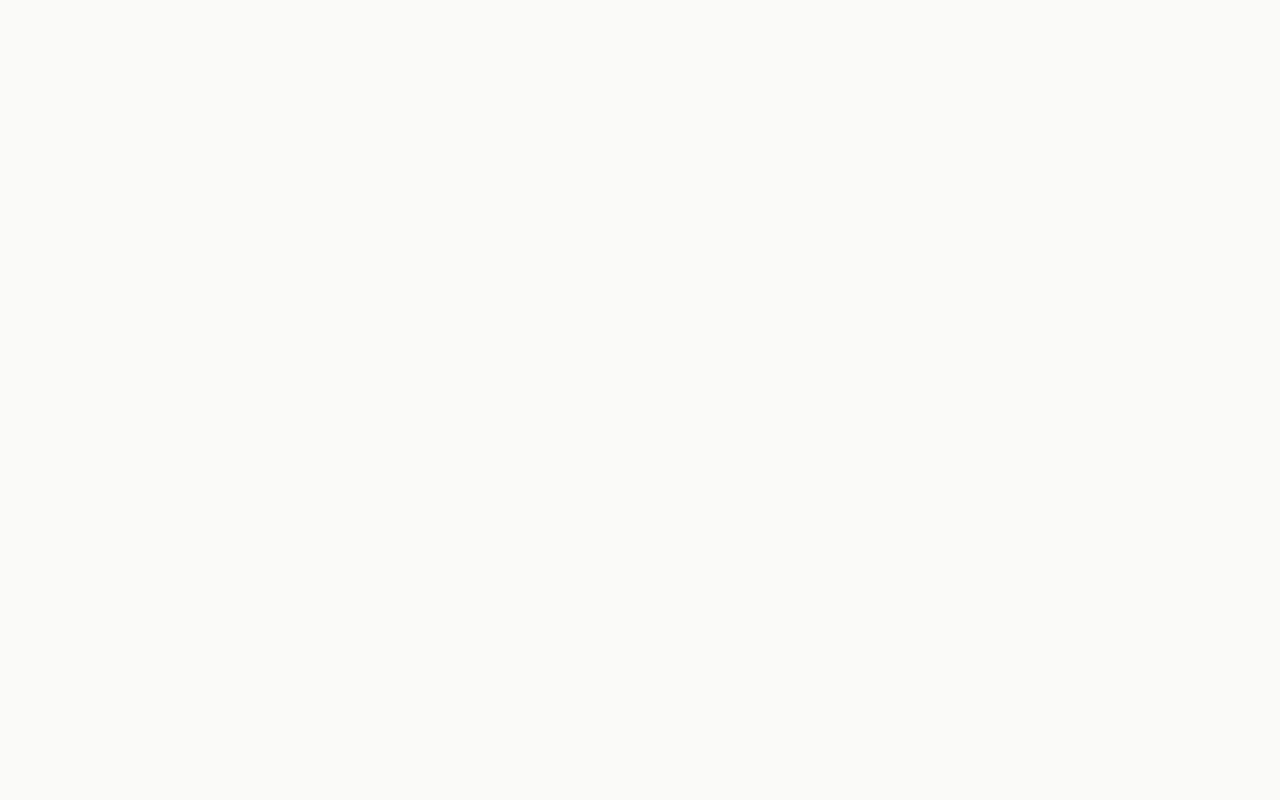
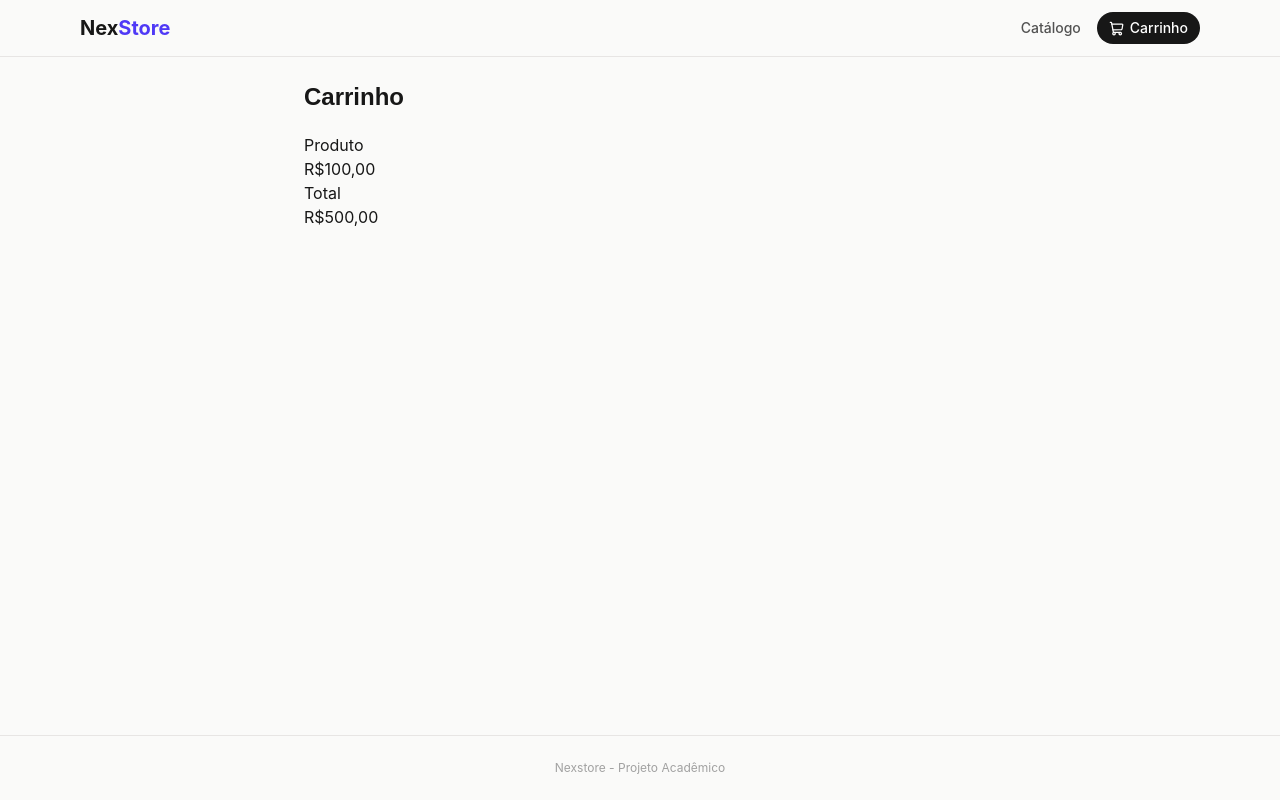
Before and after one commit to Matheus-Jones/Nexstore-Fiap, a React (Vite) app: page /carrinho in a window 1280 px wide. Before the commit this address had no page. Built offline with nearby package versions, Linux system fonts and the light colour scheme.

Commit message:
feat: added tailwindcss on catalogpage

```diff
--- a/package.json
+++ b/package.json
@@ -11,6 +11,7 @@
   },
   "dependencies": {
     "@tailwindcss/vite": "^4.3.3",
+    "lucide-react": "^1.47.0",
     "react": "^19.2.8",
     "react-dom": "^19.2.8",
     "react-router-dom": "^7.18.3",
--- a/src/App.tsx
+++ b/src/App.tsx
@@ -1,6 +1,6 @@
 import { BrowserRouter, Route, Routes } from "react-router-dom"
 import { CatalogPage } from "./pages/CatalogPage"
-import { CartItem } from "./pages/CartItem"
+import { CartPage } from "./pages/CartPage"
 import { MainLayout } from "./layouts/MainLayout"
 
 import "./index.css"
@@ -11,7 +11,7 @@ function App() {
       <Routes>
         <Route element={<MainLayout />}>
           <Route index element={<CatalogPage />} />
-          <Route path="/cart" element={<CartItem />} />
+          <Route path="/carrinho" element={<CartPage />} />
         </Route>
       </Routes>
     </BrowserRouter>
--- /dev/null
+++ b/src/components/Header.tsx
@@ -0,0 +1,51 @@
+import { ShoppingCart } from "lucide-react"
+import { Link, NavLink } from "react-router-dom"
+
+interface HeaderProps {
+    totalItems: number
+}
+
+type IsActive = {isActive: boolean}
+
+const linkClass = ({isActive}: IsActive) => {
+
+    return `rounded-full px-3 py-1.5 text-sm font-medium transition ${isActive ?
+        "bg-neutral-900 text-white" : "text-neutral-600 hover:bg-stone-200"}`
+
+}
+
+export function Header({totalItems}: HeaderProps) {
+
+    return (
+        <header className="sticky top-0 z-10 border-b border-stone-200 bg-stone-50/95 backdrop-blur-sm">
+
+            <div className="mx-auto flex max-w-6xl items-center justify-between px-4 py-3">
+
+                <Link to='/' className="flex max-w-6xl items-center text-xl font-bold">
+                    Nex<span className="text-indigo-600">Store</span>
+                </Link>
+
+                <nav className="flex items-center gap-1">
+
+                    <NavLink to="/" className={linkClass}>
+                        Catálogo
+                    </NavLink>
+
+                    <NavLink to="/carrinho" className={linkClass}>
+                        <span className="flex items-center gap-1.5">
+                            <ShoppingCart size={15} />
+                            Carrinho
+                            {totalItems > 0 && (
+                                <span className="flex h-4 w-4 items-center justify-center rounded-full
+                                 bg-amber-500 text-[10px] font-bold text-white">{totalItems}</span>
+                            )}
+                        </span>
+                    </NavLink>
+
+                </nav>
+
+            </div>
+
+        </header>
+    )
+}
--- a/src/index.css
+++ b/src/index.css
@@ -32,4 +32,9 @@
         @apply items-center justify-center gap-1.5 rounded-full bg-indigo-600 px-4 py-2 text-sm font-medium text-white transition hover:bg-indigo-700 focus-visible:outline-none disabled:opacity-60
     }
 
+    .field {
+        @apply rounded-full border border-stone-300 bg-white px-3 py-1.5 text-sm focus:outline-none focus-visible:ring-2 focus-visible:ring-indigo-500
+
+    }
+
 }
--- a/src/layouts/MainLayout.tsx
+++ b/src/layouts/MainLayout.tsx
@@ -1,26 +1,21 @@
 import { Link, Outlet } from "react-router-dom";
+import { Header } from "../components/Header";
 
-export function MainLayout () {
+interface MainLayoutProps {
+    totalItems: number
+}
+
+export function MainLayout({totalItems}: MainLayoutProps) {
 
     return(
-        <div>
+        <div className="flex min-h-screen flex-col">
+            <Header totalItems={totalItems} />
 
-            <nav>
-                <ul>
-                    <li>
-                        <Link to="/">Catalogo</Link>
-                    </li>
-                    <li>
-                        <Link to="/cart">Itens disponiveis</Link>
-                    </li>
-                </ul>
-            </nav>
-
-            <main>
+            <main className="mx-auto w-full max-w-6xl flex-1 py-6 px-4">
                 <Outlet/>
             </main>
 
-            <footer>Nexstore - Projeto Academico</footer>
+            <footer className="border-t border-stone-200 py-6 text-center text-xs text-neutral-400">Nexstore - Projeto Acadêmico</footer>
 
         </div>
 
--- a/src/pages/CartItem.tsx
+++ /dev/null
@@ -1,32 +0,0 @@
-
-
-export function CartItem() {
-
-    return(
-        <section>
-            <h1>Carrinho</h1>
-
-            <ul>
-                <li>
-                    <img src="https://s3.amazonaws.com/wpfiap/wp-content/uploads/2026/05/fiap-share-img.png" alt="iamgem da fiap" />
-                </li>
-
-                <div>
-                    <p>Curso de IA</p>
-                    <p>R$1.000,00</p>
-                </div>
-
-                <div>
-                    <button>Diminuir quantidade</button>
-                    <button>Aumentar quantidade</button>
-                </div>
-
-                <button>Remover</button>
-            </ul>
-
-        </section>
-
-    )
-
-
-}
--- /dev/null
+++ b/src/pages/CartPage.tsx
@@ -0,0 +1,31 @@
+interface CartPageProps {
+    items: number
+}
+
+export function CartPage({items}: CartPageProps) {
+
+    return(
+        <section className="mx-auto max-w-2xl">
+            <h1 className="mb-5 font-display text-2xl font-bold">Carrinho</h1>
+
+            <ul>
+                <li>
+                    <img src="" alt="" />
+                    <p>Produto</p>
+                    <p>R$100,00</p>
+                </li>
+            </ul>
+
+            <div>
+
+                <p>Total</p>
+                <p>R$500,00</p>
+
+            </div>
+
+        </section>
+
+    )
+
+
+}
--- a/src/pages/CatalogPage.tsx
+++ b/src/pages/CatalogPage.tsx
@@ -4,6 +4,7 @@ import { ProductList } from "../components/ProductList";
 import type { CartItem } from "../types/cartitem";
 import { useProducts } from "../hooks/useProducts";
 import { Link } from "react-router-dom";
+import { Search } from "lucide-react";
 
 export function CatalogPage() {
     const [cartItem, setCartItem] = useState<CartItem[]>([])
@@ -50,25 +51,38 @@ function handleAddCartItem(product: Product): void {
   }
 
     return (
-        <section>
+        <section className="mb-5 flex flex-wrap items-end justify-between gap-3">
 
-            <Link to="/cart">Itens disponiveis</Link>
+            <div>
+                <h1 className="font-display text-2xl font-bold">Catálogo</h1>
 
+                <p className="text-sm text-neutral-500">
+                    {loading ? "Carregando produtos..." : `${filtered.length} produtos disponíveis`}
+                </p>
+            </div>
+
+            <div className="flex flex-wrap items-center gap-2">
+
+                <div className="relative">
+                    <Search size={15} className="absolute left-2.5 top-2.5 text-neutral-400"/>
                     <input
                         type="text"
                         placeholder="Buscar produto..."
                         value={query}
                         onChange={(event) => setQuery(event.target.value)}
+                        className="field pl-8"
+                    />
+                </div>
 
-            />
                 <select
                     name="category-list"
                     id="category"
                     value={category}
                     onChange={(event) => setCategory(event.target.value)}
+                    className="field"
                 >
                     {
-                    categories.map((item) =>{
+                        categories.map((item) => {
                             return <option value={item}>{item}</option>
                         })
                     }
@@ -80,6 +94,7 @@ function handleAddCartItem(product: Product): void {
                     placeholder="Valor minimo"
                     value={minValue}
                     onChange={(event) => setMinValue(event.target.valueAsNumber ? event.target.valueAsNumber : 0)}
+                    className="field"
                 />
 
                 <input
@@ -87,7 +102,10 @@ function handleAddCartItem(product: Product): void {
                     placeholder="Valor máximo"
                     value={maxValue}
                     onChange={(event) => setMaxValue(event.target.valueAsNumber ? event.target.valueAsNumber : 0)}
+                    className="field"
                 />
+
+            </div>
 
             {
                 loading ?
@@ -98,6 +116,8 @@ function handleAddCartItem(product: Product): void {
                     onAddToCart={handleAddCartItem}
                 />
             }
+
+
         </section>
     )
 
```
Also changed, not shown: 1 other file (tests, documents, lock files or other folders). Lines whose indentation alone changed are shown as unchanged.
